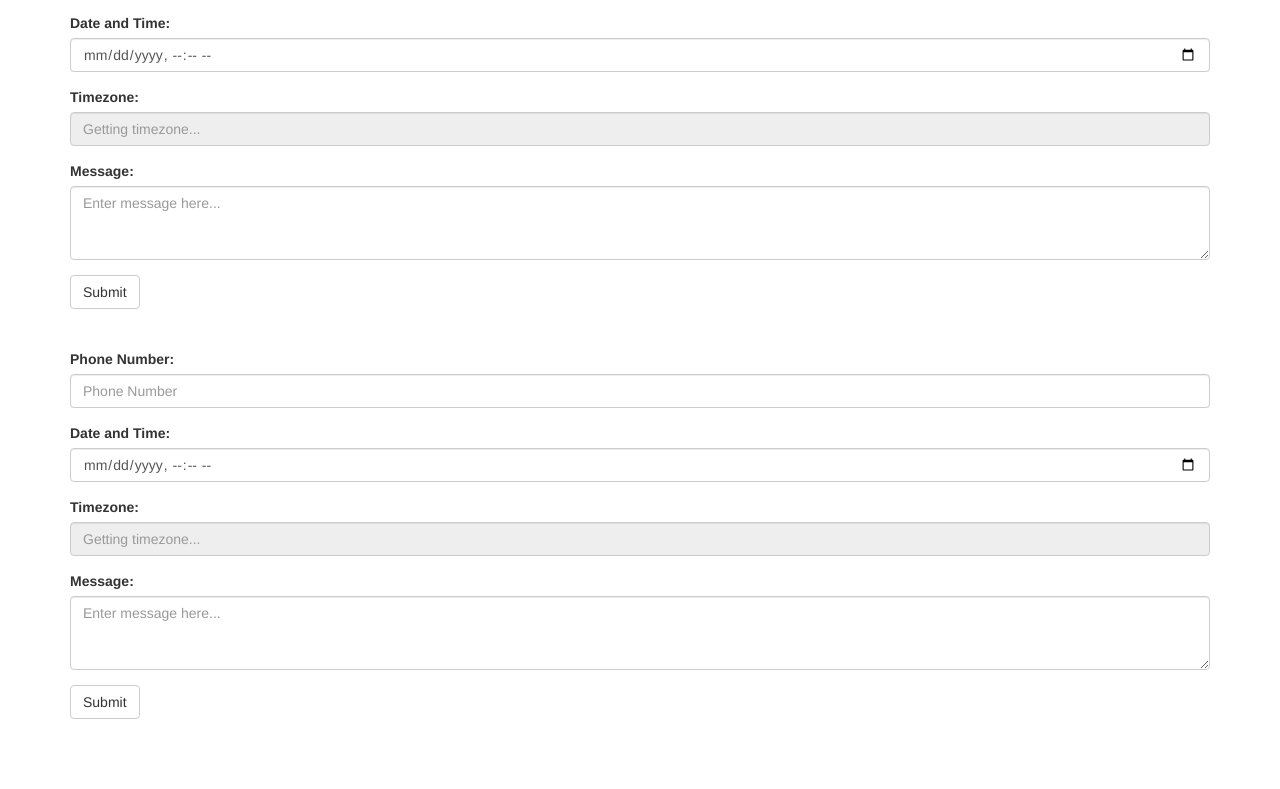
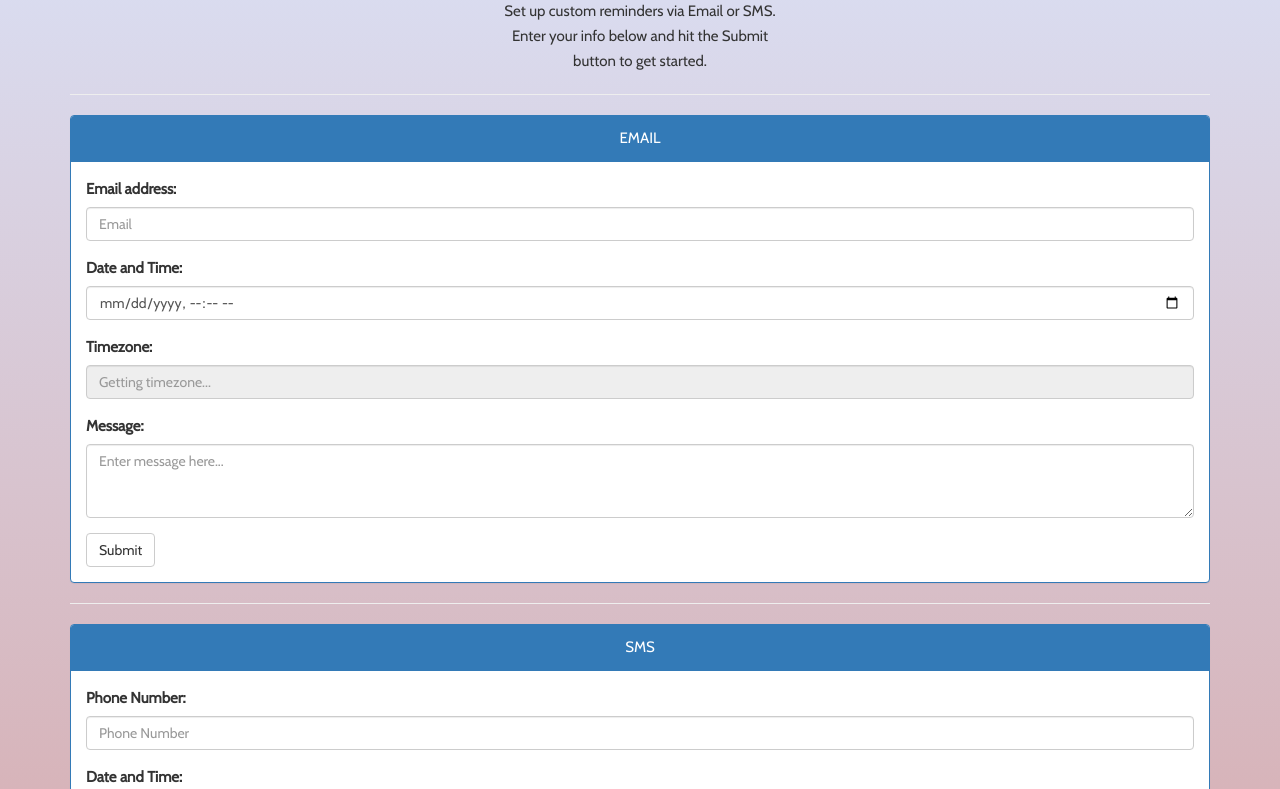
Before and after one commit to dougshamoo/rmindr, a website: page public/index.html in a window 1280 px wide. Shown: the part 131-920 px from the top of the page. Before the commit the page ends 850 px from the top, so only its background shows below. Drawn offline with nearby package versions, Linux system fonts and the light colour scheme.

Commit message:
Add css styles

```diff
--- a/public/index.html
+++ b/public/index.html
@@ -1,12 +1,25 @@
 <!DOCTYPE html>
 <html>
 <head>
-  <title>rmindr</title>
+  <title>Rmindr</title>
   <link rel="stylesheet" href="https://maxcdn.bootstrapcdn.com/bootstrap/3.3.6/css/bootstrap.min.css" crossorigin="anonymous">
+  <link href='http://fonts.googleapis.com/css?family=Lobster' rel='stylesheet' type='text/css'>
+  <link href='http://fonts.googleapis.com/css?family=Cabin' rel='stylesheet' type='text/css'>
+  <link rel="stylesheet" type="text/css" href="style.css">
 </head>
 <body>
   <div id="main" class="container">
-    <h1 class="text-center">Welcome to Rmindr!</h1>
+    <h1 class="text-center" id="main-title">Welcome to Rmindr!</h1>
+    <section id="intro" class="center-block text-center">
+      <p>Set up custom reminders via Email or SMS. Enter your info below and hit the Submit button to get started.</p>
+    </section>
+
+    <hr>
+
+    <!-- Email Reminder Panel -->
+    <div class="panel panel-primary">
+      <div class="panel-heading text-center">EMAIL</div>
+      <div class="panel-body">
         <form action="/email" method="post">
           <div class="form-group">
             <label for="email">Email address:</label>
@@ -26,9 +39,15 @@
           </div>
           <button type="submit" class="btn btn-default">Submit</button>
         </form>
+      </div>
+    </div>
 
-    <br><br>
+    <hr>
 
+    <!-- SMS Reminder Panel -->
+    <div class="panel panel-primary">
+      <div class="panel-heading text-center">SMS</div>
+      <div class="panel-body">
         <form action="/sms" method="post">
           <div class="form-group">
             <label for="phone">Phone Number:</label>
@@ -49,8 +68,14 @@
           <button type="submit" class="btn btn-default">Submit</button>
         </form>
       </div>
+    </div>
+  </div>
+
+  <!-- Jquery and Bootstrap -->
   <script src="https://code.jquery.com/jquery-2.1.4.js"></script>
   <script src="https://maxcdn.bootstrapcdn.com/bootstrap/3.3.6/js/bootstrap.min.js" crossorigin="anonymous"></script>
+
+  <!-- Best guess of the user's timezone, obtained from client -->
   <script type="text/javascript">
     $(function() {
       var tz = Intl.DateTimeFormat().resolved.timeZone;
--- /dev/null
+++ b/public/style.css
@@ -0,0 +1,16 @@
+body {
+  background: linear-gradient(#DAE2F8, #D6A4A4);
+  font-family: 'Cabin', Helvetica, Arial, sans-serif;
+  font-size: 15px;
+  line-height: 25px;
+}
+
+h1 {
+ font-family: 'Lobster', Georgia, Times, serif;
+ font-size: 70px;
+ line-height: 100px;
+}
+
+#intro {
+  max-width: 300px;
+}
```
Lines whose indentation alone changed are shown as unchanged.
